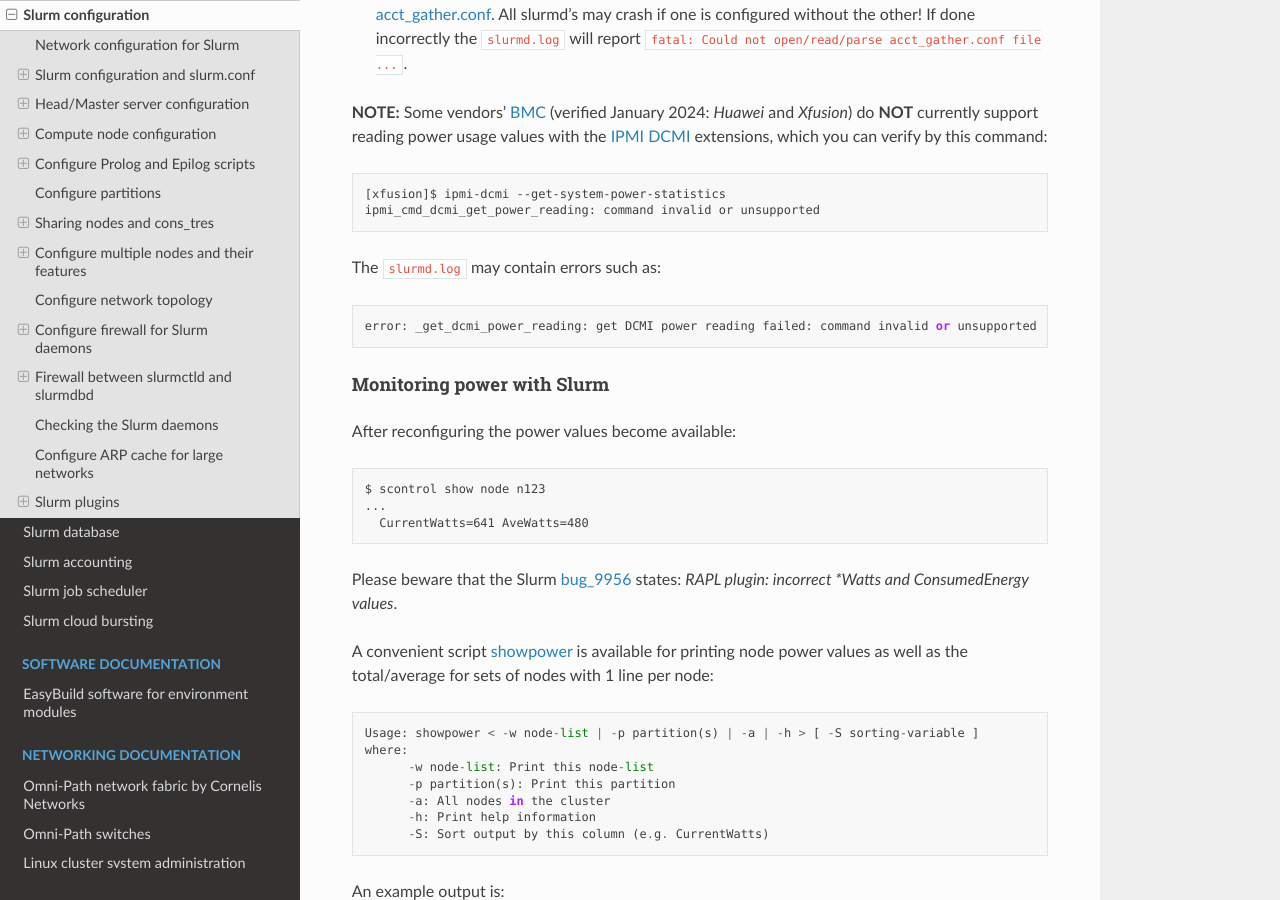
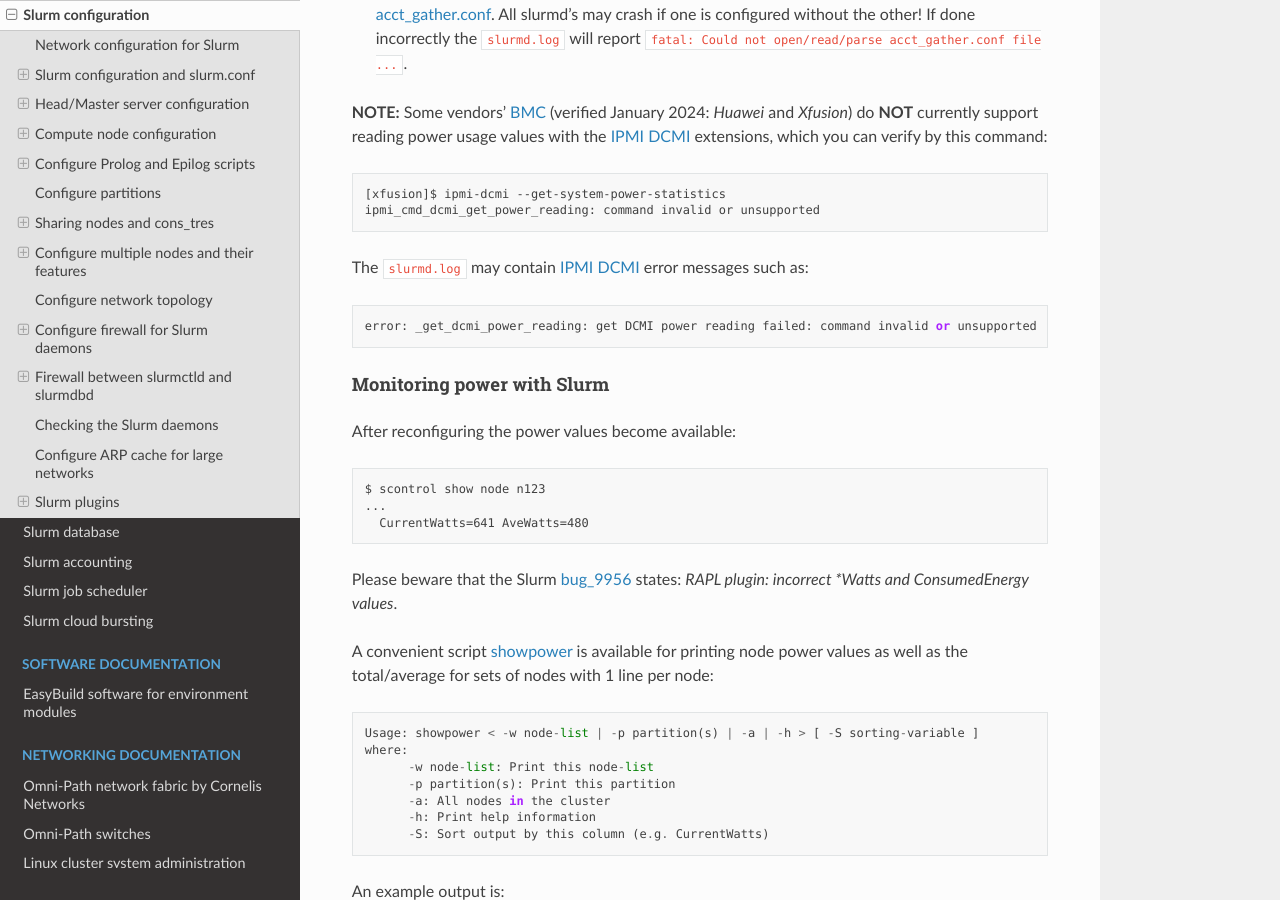
Before and after one commit to OleHolmNielsen/Niflheim_system, a Sphinx documentation site: the page built from docs/Slurm_configuration.rst, in a window 1280 px wide and 900 px high, scrolled down 19581 px. Built offline with Sphinx 7.4.7 and the Read the Docs theme 2.0.0, drawn with Linux system fonts in a browser that asks for light colours.

Commit message:
Minor edit

```diff
--- a/docs/Slurm_configuration.rst
+++ b/docs/Slurm_configuration.rst
@@ -803,7 +803,7 @@ which you can verify by this command::
   [xfusion]$ ipmi-dcmi --get-system-power-statistics
   ipmi_cmd_dcmi_get_power_reading: command invalid or unsupported
 
-The ``slurmd.log`` may contain errors such as::
+The ``slurmd.log`` may contain IPMI_ DCMI_ error messages such as::
 
   error: _get_dcmi_power_reading: get DCMI power reading failed: command invalid or unsupported
 
```
